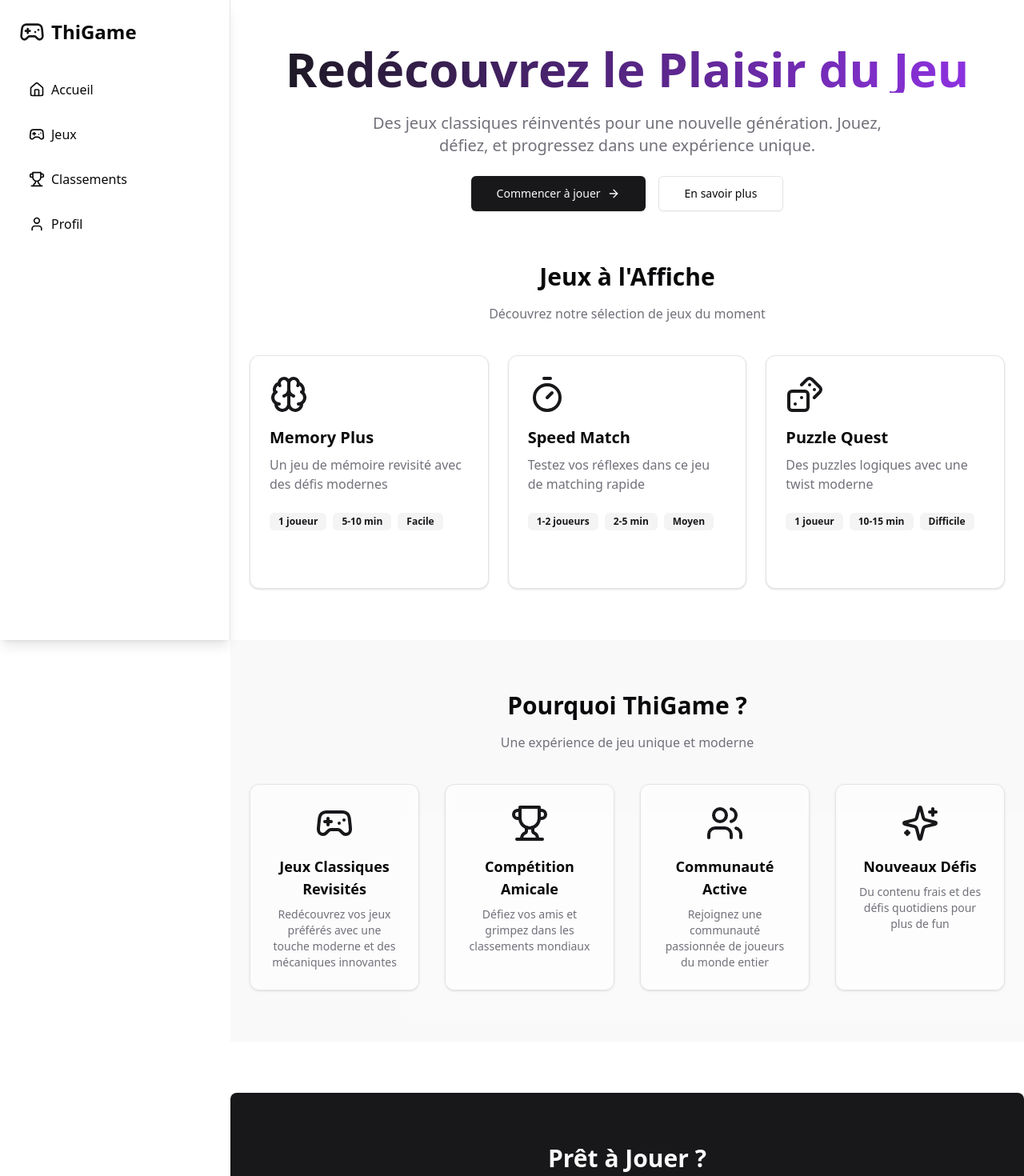
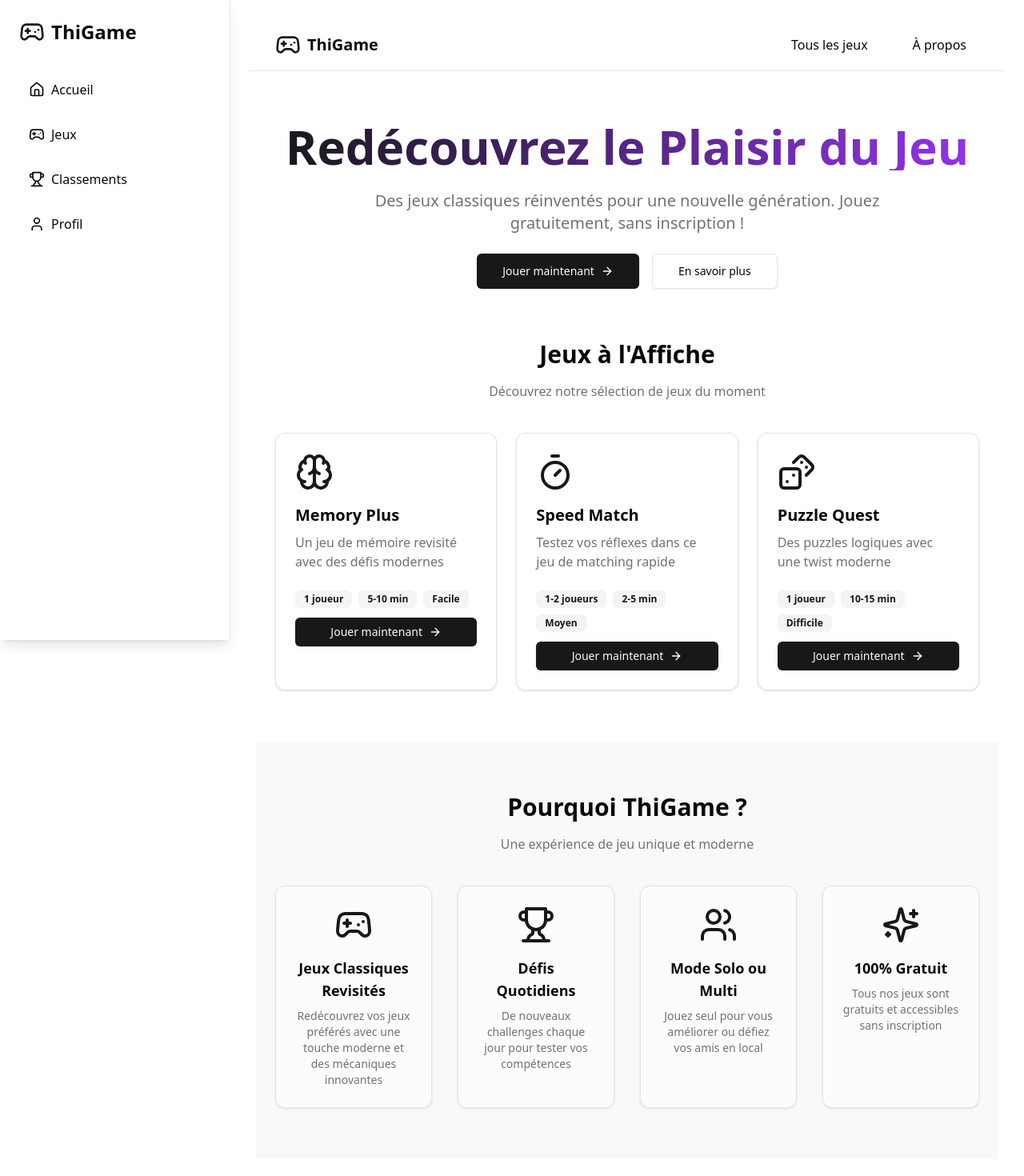
Before and after one commit to ThibaultG94/thigame, a React (Vite) app: page / in a window 1280 px wide. Shown: the top 1470 px of the page at 80% size. Built offline with nearby package versions, Linux system fonts and the light colour scheme.

Commit message:
Ajout d'une barre de navigation et intégration de la navigation vers les jeux. Mise à jour de la section d'accueil avec des fonctionnalités améliorées et des liens vers les jeux.

```diff
--- a/src/pages/Home.jsx
+++ b/src/pages/Home.jsx
@@ -1,6 +1,4 @@
-import { Card, CardContent } from "@/components/ui/card"
-import { Button } from "@/components/ui/button"
-import { Badge } from "@/components/ui/badge"
+import { useNavigate } from 'react-router-dom';
 import {
   Gamepad2,
   Trophy,
@@ -9,8 +7,62 @@ import {
   ArrowRight,
   Timer,
   Brain,
-  Dices
-} from "lucide-react"
+  Dices,
+  Menu,
+  X
+} from 'lucide-react';
+import { useState } from 'react';
+import { Button } from '@/components/ui/button';
+import { Card, CardContent } from '@/components/ui/card';
+import { Badge } from '@/components/ui/badge';
+
+const Navbar = () => {
+  const [isMenuOpen, setIsMenuOpen] = useState(false);
+
+  return (
+    <nav className="sticky top-0 z-50 w-full border-b bg-background/95 backdrop-blur supports-[backdrop-filter]:bg-background/60">
+      <div className="container flex h-16 items-center justify-between">
+        <div className="flex items-center gap-2">
+          <Gamepad2 className="w-8 h-8 text-primary" />
+          <span className="text-xl font-bold">ThiGame</span>
+        </div>
+
+        {/* Mobile menu button */}
+        <Button
+          variant="ghost"
+          className="lg:hidden"
+          onClick={() => setIsMenuOpen(!isMenuOpen)}
+        >
+          {isMenuOpen ? <X /> : <Menu />}
+        </Button>
+
+        {/* Desktop menu */}
+        <div className="hidden lg:flex items-center gap-6">
+          <Button variant="ghost" className="text-base">
+            Tous les jeux
+          </Button>
+          <Button variant="ghost" className="text-base">
+            À propos
+          </Button>
+        </div>
+
+        {/* Mobile menu panel */}
+        {isMenuOpen && (
+          <div className="absolute top-full left-0 right-0 bg-background border-b py-4 lg:hidden">
+            <div className="container space-y-4">
+              <Button variant="ghost" className="w-full justify-start">
+                Tous les jeux
+              </Button>
+              <Button variant="ghost" className="w-full justify-start">
+                À propos
+              </Button>
+            </div>
+          </div>
+        )}
+      </div>
+    </nav>
+  );
+};
 
 const featuredGames = [
   {
@@ -21,7 +73,7 @@ const featuredGames = [
     players: "1 joueur",
     time: "5-10 min",
     difficulty: "Facile",
-    category: "Mémoire"
+    path: "/games/memory"
   },
   {
     id: 2,
@@ -31,7 +83,7 @@ const featuredGames = [
     players: "1-2 joueurs",
     time: "2-5 min",
     difficulty: "Moyen",
-    category: "Réflexes"
+    path: "/games/speed-match"
   },
   {
     id: 3,
@@ -41,9 +93,9 @@ const featuredGames = [
     players: "1 joueur",
     time: "10-15 min",
     difficulty: "Difficile",
-    category: "Logique"
+    path: "/games/puzzle"
   }
-]
+];
 
 const features = [
   {
@@ -53,38 +105,52 @@ const features = [
   },
   {
     icon: Trophy,
-    title: "Compétition Amicale",
-    description: "Défiez vos amis et grimpez dans les classements mondiaux"
+    title: "Défis Quotidiens",
+    description: "De nouveaux challenges chaque jour pour tester vos compétences"
   },
   {
     icon: Users,
-    title: "Communauté Active",
-    description: "Rejoignez une communauté passionnée de joueurs du monde entier"
+    title: "Mode Solo ou Multi",
+    description: "Jouez seul pour vous améliorer ou défiez vos amis en local"
   },
   {
     icon: Sparkles,
-    title: "Nouveaux Défis",
-    description: "Du contenu frais et des défis quotidiens pour plus de fun"
+    title: "100% Gratuit",
+    description: "Tous nos jeux sont gratuits et accessibles sans inscription"
   }
-]
+];
 
 export default function Home() {
+  const navigate = useNavigate();
+
   return (
-    <div className="space-y-16 py-8">
+    <div>
+      <Navbar />
+      <div className="container space-y-16 py-8">
         {/* Hero Section */}
-      <section className="text-center space-y-6">
+        <section className="text-center space-y-6 pt-8">
           <h1 className="text-4xl sm:text-5xl md:text-6xl font-bold bg-gradient-to-r from-primary to-purple-600 bg-clip-text text-transparent animate-fade-in">
             Redécouvrez le Plaisir du Jeu
           </h1>
           <p className="text-xl text-muted-foreground max-w-2xl mx-auto">
             Des jeux classiques réinventés pour une nouvelle génération.
-          Jouez, défiez, et progressez dans une expérience unique.
+            Jouez gratuitement, sans inscription !
           </p>
-        <div className="flex justify-center gap-4">
-          <Button size="lg" className="gap-2">
-            Commencer à jouer <ArrowRight className="w-4 h-4" />
+          <div className="flex flex-col sm:flex-row justify-center gap-4">
+            <Button
+              size="lg"
+              className="gap-2"
+              onClick={() => navigate('/games')}
+            >
+              Jouer maintenant <ArrowRight className="w-4 h-4" />
             </Button>
-          <Button size="lg" variant="outline">
+            <Button
+              size="lg"
+              variant="outline"
+              onClick={() => {
+                document.getElementById('features').scrollIntoView({ behavior: 'smooth' });
+              }}
+            >
               En savoir plus
             </Button>
           </div>
@@ -98,9 +164,13 @@ export default function Home() {
           </div>
           <div className="grid md:grid-cols-2 lg:grid-cols-3 gap-6">
             {featuredGames.map(game => {
-            const IconComponent = game.icon
+              const IconComponent = game.icon;
               return (
-              <Card key={game.id} className="group hover:shadow-lg transition-shadow">
+                <Card
+                  key={game.id}
+                  className="group hover:shadow-lg transition-all duration-300 hover:-translate-y-1"
+                  onClick={() => navigate(game.path)}
+                >
                   <CardContent className="p-6">
                     <div className="mb-6">
                       <IconComponent className="w-12 h-12 text-primary mb-4" />
@@ -113,26 +183,26 @@ export default function Home() {
                         <Badge variant="secondary">{game.time}</Badge>
                         <Badge variant="secondary">{game.difficulty}</Badge>
                       </div>
-                    <Button className="w-full gap-2 opacity-0 group-hover:opacity-100 transition-opacity">
+                      <Button className="w-full gap-2">
                         Jouer maintenant <ArrowRight className="w-4 h-4" />
                       </Button>
                     </div>
                   </CardContent>
                 </Card>
-            )
+              );
             })}
           </div>
         </section>
 
         {/* Features Section */}
-      <section className="bg-accent/50 py-16 -mx-6 px-6">
+        <section id="features" className="bg-accent/50 py-16 -mx-6 px-6">
           <div className="text-center mb-10">
             <h2 className="text-3xl font-bold mb-4">Pourquoi ThiGame ?</h2>
             <p className="text-muted-foreground">Une expérience de jeu unique et moderne</p>
           </div>
           <div className="grid sm:grid-cols-2 lg:grid-cols-4 gap-8">
             {features.map((feature, index) => {
-            const IconComponent = feature.icon
+              const IconComponent = feature.icon;
               return (
                 <Card key={index} className="bg-background/50 backdrop-blur-sm">
                   <CardContent className="p-6 text-center">
@@ -141,23 +211,11 @@ export default function Home() {
                     <p className="text-muted-foreground text-sm">{feature.description}</p>
                   </CardContent>
                 </Card>
-            )
+              );
             })}
           </div>
         </section>
-
-      {/* CTA Section */}
-      <section className="text-center bg-primary text-primary-foreground py-16 -mx-6 px-6 rounded-lg">
-        <div className="max-w-2xl mx-auto space-y-6">
-          <h2 className="text-3xl font-bold">Prêt à Jouer ?</h2>
-          <p className="text-primary-foreground/90">
-            Rejoignez des milliers de joueurs et commencez votre aventure dès maintenant.
-          </p>
-          <Button size="lg" variant="secondary" className="gap-2">
-            Créer un compte <ArrowRight className="w-4 h-4" />
-          </Button>
       </div>
-      </section>
     </div>
-  )
+  );
 }
```
Lines whose indentation alone changed are shown as unchanged.
